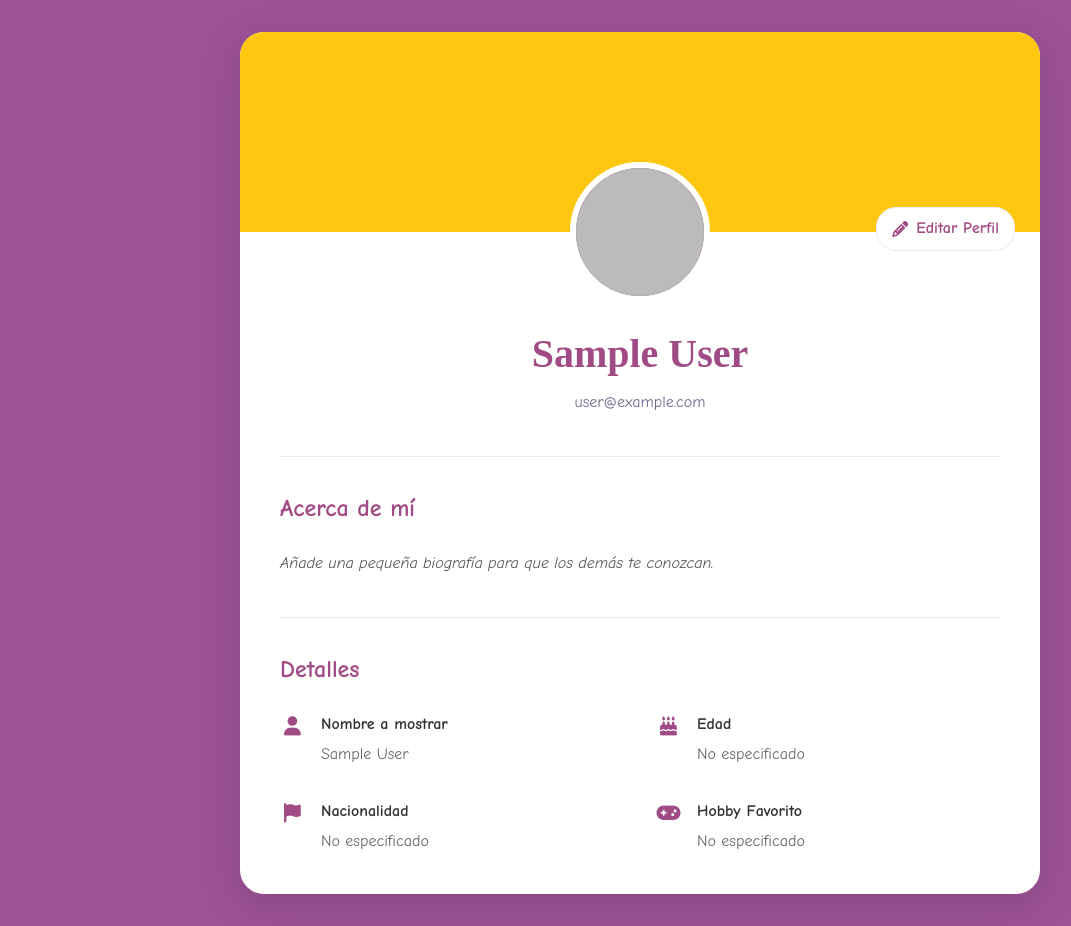
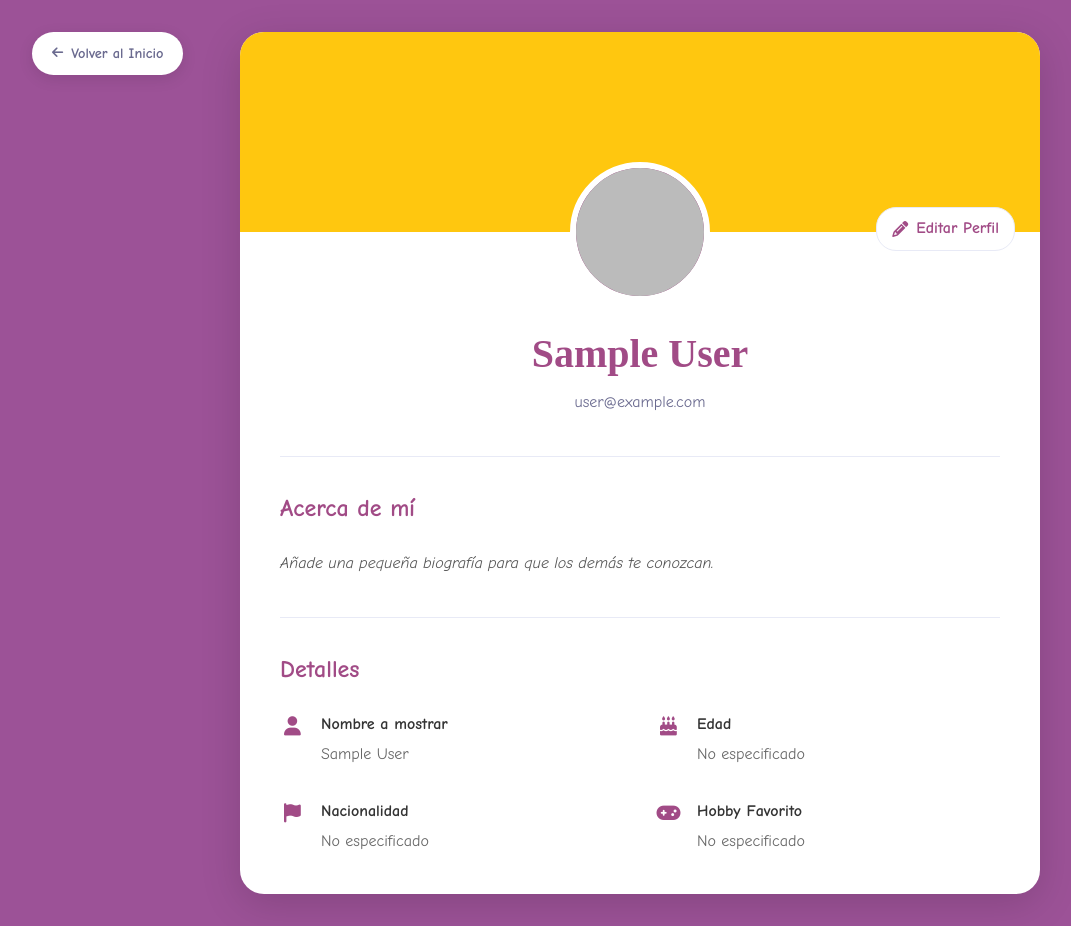
Before and after one commit to brandonvht26/owl_club, a React (Vite) app: page /perfil in a window 1280 px wide. Shown: the whole page, without its empty margins (0-1071 px from the left). Built offline with nearby package versions, Linux system fonts and the light colour scheme; no server answers; the database is empty; sample sign-in values are in the browser's storage; a web font is replaced by a local one.

Commit message:
boton agregado

```diff
--- a/src/components/PerfilPage/PerfilPage.css
+++ b/src/components/PerfilPage/PerfilPage.css
@@ -3,7 +3,7 @@
     display: flex;
     justify-content: center;
     padding: 2rem 1rem;
-    background-color: var(--color-primary); /* CAMBIO: Nuevo color de fondo principal (morado de tu imagen) */
+    background-color: var(--color-primary);
     font-family: var(--fuentePrincipal);
 }
 
@@ -11,7 +11,7 @@
     width: 100%;
     max-width: 800px;
     background-color: #fff;
-    border-radius: 24px; /* CAMBIO: Bordes más redondeados como en tu imagen */
+    border-radius: 24px;
     box-shadow: 0 10px 40px rgba(0, 0, 0, 0.15);
     overflow: hidden;
     position: relative;
@@ -22,8 +22,8 @@
     top: 175px;
     right: 25px;
     background-color: #fff;
-    color: #A14B86; /* CAMBIO: Morado principal para el texto */
-    border: 1px solid #E8EAF6; /* CAMBIO: Borde sutil */
+    color: #A14B86;
+    border: 1px solid #E8EAF6;
     border-radius: 20px;
     padding: 8px 15px;
     font-weight: bold;
@@ -48,7 +48,6 @@
 .profile-cover-photo {
     width: 100%;
     height: 100%;
-    /* CAMBIO: Degradado sutil con el morado de fondo */
     background: var(--color-secondary);
 }
 
@@ -56,18 +55,18 @@
     width: 140px;
     height: 140px;
     border-radius: 50%;
-    background-color: #A14B86; /* CAMBIO: Morado principal para el avatar */
+    background-color: #A14B86;
     position: absolute;
     bottom: -70px;
     left: 50%;
     transform: translateX(-50%);
-    border: 6px solid #fff; /* CAMBIO: Borde un poco más grueso */
+    border: 6px solid #fff;
     display: flex;
     justify-content: center;
     align-items: center;
     font-size: 4rem;
     font-family: var(--fuenteSecundaria, 'Coiny');
-    color: #fff; /* CAMBIO: Texto del avatar en blanco */
+    color: #fff;
     overflow: hidden;
     z-index: 2;
 }
@@ -86,12 +85,12 @@
 .profile-display-name {
     font-size: 2.5rem;
     font-family: var(--fuenteSecundaria, 'Coiny');
-    color: #A14B86; /* CAMBIO: Morado principal para el nombre */
+    color: #A14B86;
     margin: 0;
 }
 
 .profile-email {
-    color: #6a6a8f; /* CAMBIO: Morado más sutil para el correo */
+    color: #6a6a8f;
     margin-top: 0.25rem;
     margin-bottom: 2rem;
 }
@@ -99,12 +98,12 @@
 .profile-section {
     text-align: left;
     margin-top: 2.5rem;
-    border-top: 1px solid #E8EAF6; /* CAMBIO: Borde con el color de fondo de los inputs */
+    border-top: 1px solid #E8EAF6;
     padding-top: 2rem;
 }
 
 .profile-section h2 {
-    color: #A14B86; /* CAMBIO: Morado principal para los títulos de sección */
+    color: #A14B86;
     font-size: 1.5rem;
     margin-bottom: 1.5rem;
 }
@@ -129,7 +128,7 @@
 
 .detail-item i {
     font-size: 1.2rem;
-    color: #A14B86; /* CAMBIO: Íconos en el morado principal */
+    color: #A14B86;
     margin-top: 5px;
     width: 25px;
     text-align: center;
@@ -146,13 +145,13 @@
     margin: 0;
 }
 
-/* Estilos para los inputs en modo edición */
+
 .profile-input {
     width: 100%;
-    padding: 12px 15px; /* CAMBIO: Un poco más de padding */
+    padding: 12px 15px;
     border: 1px solid #E8EAF6;
-    background-color: #f7f8fc; /* CAMBIO: Fondo muy claro, similar al del registro */
-    border-radius: 12px; /* CAMBIO: Bordes más redondeados */
+    background-color: #f7f8fc;
+    border-radius: 12px;
     font-size: 1rem;
     font-family: var(--fuentePrincipal);
     transition: all 0.3s ease;
@@ -181,11 +180,11 @@
 }
 
 .profile-button {
-    background-color: #A14B86; /* CAMBIO: Botón principal con el morado del título */
-    color: #fff; /* CAMBIO: Texto blanco */
+    background-color: #A14B86;
+    color: #fff;
     border: none;
     padding: 12px 25px;
-    border-radius: 12px; /* CAMBIO: Bordes más redondeados */
+    border-radius: 12px;
     cursor: pointer;
     font-size: 1rem;
     font-weight: bold;
@@ -209,10 +208,49 @@
     box-shadow: none;
 }
 
-/* Añadir al final de PerfilPage.css */
 
 .loader {
     color: #fff;
     font-size: 1.5rem;
     font-family: var(--fuenteSecundaria, 'Coiny');
 }
+
+
+.back-to-home-button {
+    position: absolute;
+    top: 2rem;
+    left: 2rem;
+    display: flex;
+    align-items: center;
+    gap: 0.5rem;
+    padding: 10px 20px;
+    background-color: #fff;
+    color: #6a6a8f;
+    border-radius: 25px;
+    text-decoration: none;
+    font-weight: bold;
+    font-size: 0.9rem;
+    box-shadow: 0 4px 15px rgba(0, 0, 0, 0.1);
+    transition: all 0.3s ease;
+    z-index: 10;
+}
+
+.back-to-home-button:hover {
+    transform: translateY(-2px);
+    box-shadow: 0 6px 20px rgba(0, 0, 0, 0.15);
+    color: #A14B86;
+}
+
+.back-to-home-button i {
+    font-size: 0.8rem;
+}
+
+
+@media (max-width: 768px) {
+    .back-to-home-button {
+        top: 1rem;
+        left: 1rem;
+        padding: 8px 15px;
+        font-size: 0.8rem;
+    }
+}
--- a/src/components/PerfilPage/PerfilPage.jsx
+++ b/src/components/PerfilPage/PerfilPage.jsx
@@ -1,5 +1,6 @@
 
 import React, { useState, useEffect, useCallback } from 'react';
+import { Link } from 'react-router-dom';
 import { useAuth } from '../../context/AuthContext';
 import { dbFirebase as db } from '../../firebase';
 import { doc, getDoc, setDoc } from 'firebase/firestore';
@@ -106,6 +107,9 @@ const ProfilePage = () => {
 
     return (
         <div className="profile-page-container">
+            <Link to="/home" className="back-to-home-button">
+                <i className="fas fa-arrow-left"></i> Volver al Inicio
+            </Link>
             <div className="profile-card-large">
                 <header className="profile-header">
                     <div className="profile-cover-photo"></div>
```
